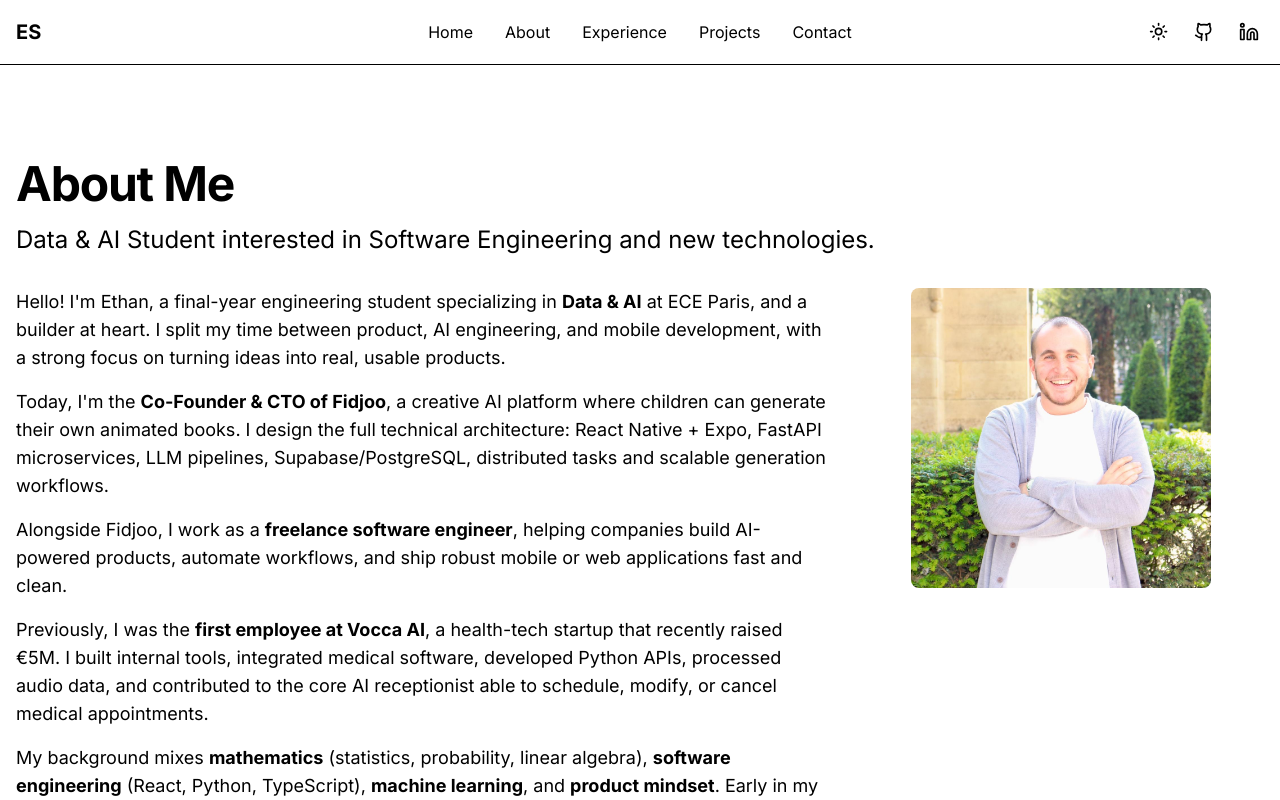
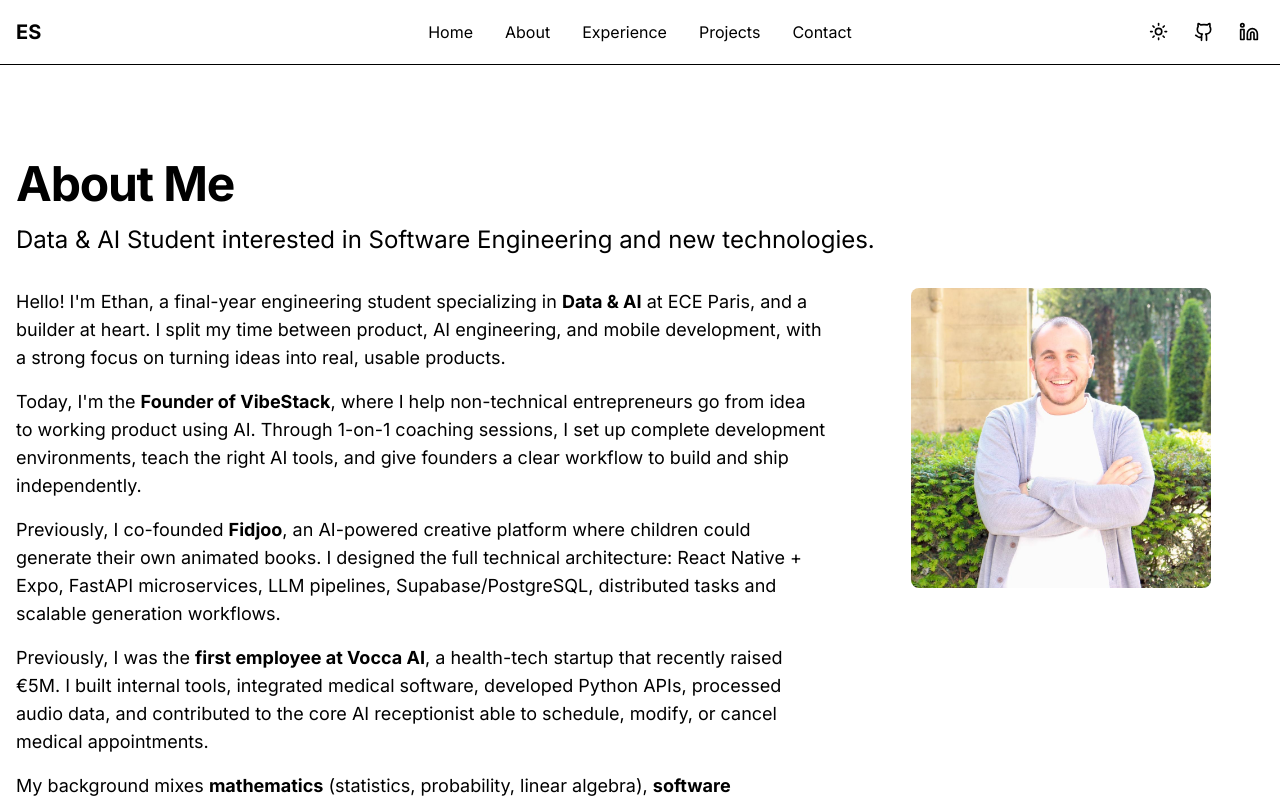
Before and after one commit to ethansmadjaa/ethansmadja, a Next.js app: page /about in a window 1280 px wide. Shown: the top 800 px of the page. Built offline with nearby package versions, Linux system fonts and the light colour scheme.

Commit message:
docs(about): update bio for VibeStack rebrand

```diff
--- a/src/components/pages/about-content.tsx
+++ b/src/components/pages/about-content.tsx
@@ -53,11 +53,11 @@ export function AboutContent() {
               </p>
 
               <p className="text-base sm:text-lg">
-                Today, I'm the <strong>Co-Founder & CTO of Fidjoo</strong>, a creative AI platform where children can generate their own animated books. I design the full technical architecture: React Native + Expo, FastAPI microservices, LLM pipelines, Supabase/PostgreSQL, distributed tasks and scalable generation workflows.
+                Today, I'm the <strong>Founder of VibeStack</strong>, where I help non-technical entrepreneurs go from idea to working product using AI. Through 1-on-1 coaching sessions, I set up complete development environments, teach the right AI tools, and give founders a clear workflow to build and ship independently.
               </p>
 
               <p className="text-base sm:text-lg">
-                Alongside Fidjoo, I work as a <strong>freelance software engineer</strong>, helping companies build AI-powered products, automate workflows, and ship robust mobile or web applications fast and clean.
+                Previously, I co-founded <strong>Fidjoo</strong>, an AI-powered creative platform where children could generate their own animated books. I designed the full technical architecture: React Native + Expo, FastAPI microservices, LLM pipelines, Supabase/PostgreSQL, distributed tasks and scalable generation workflows.
               </p>
 
               <p className="text-base sm:text-lg">
```
